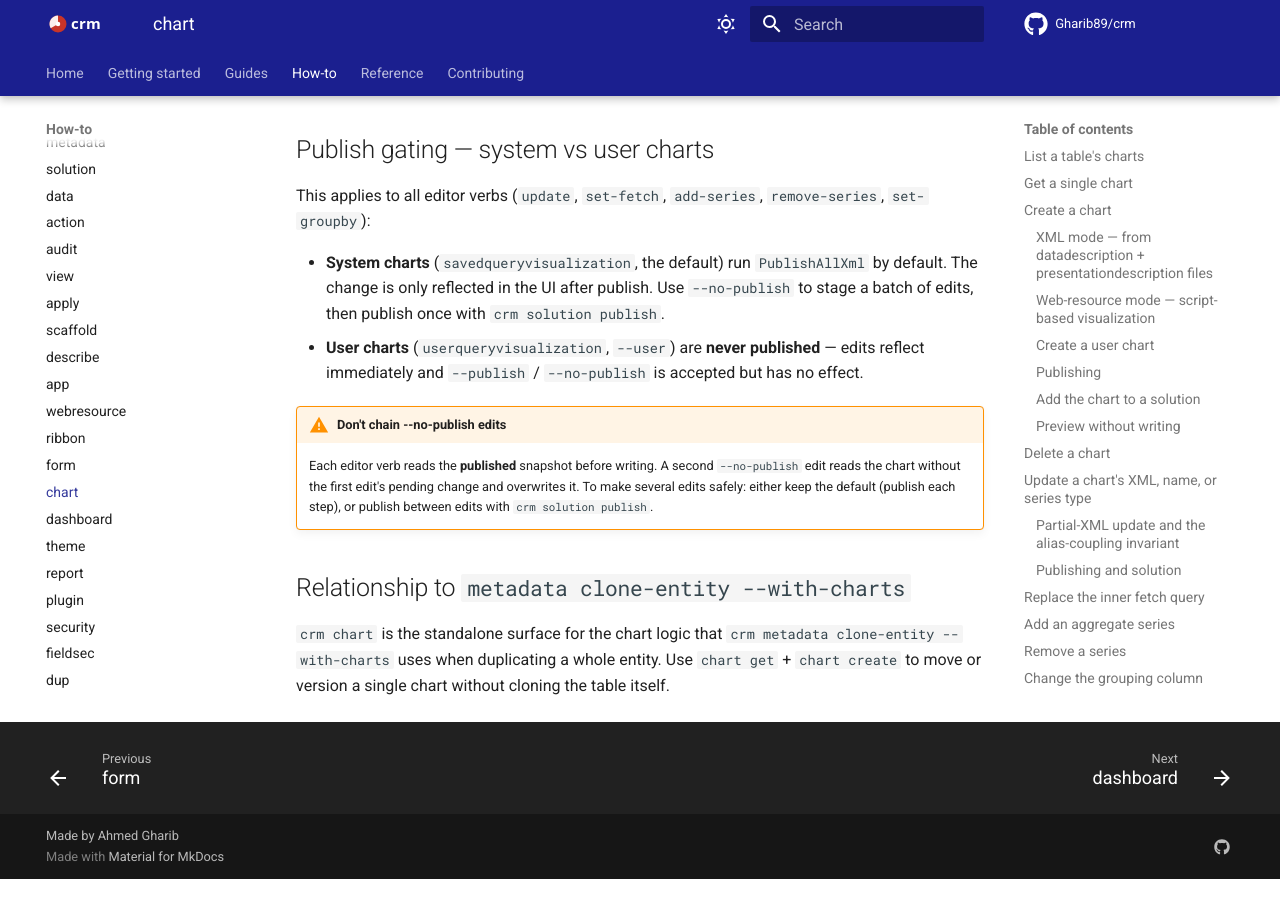
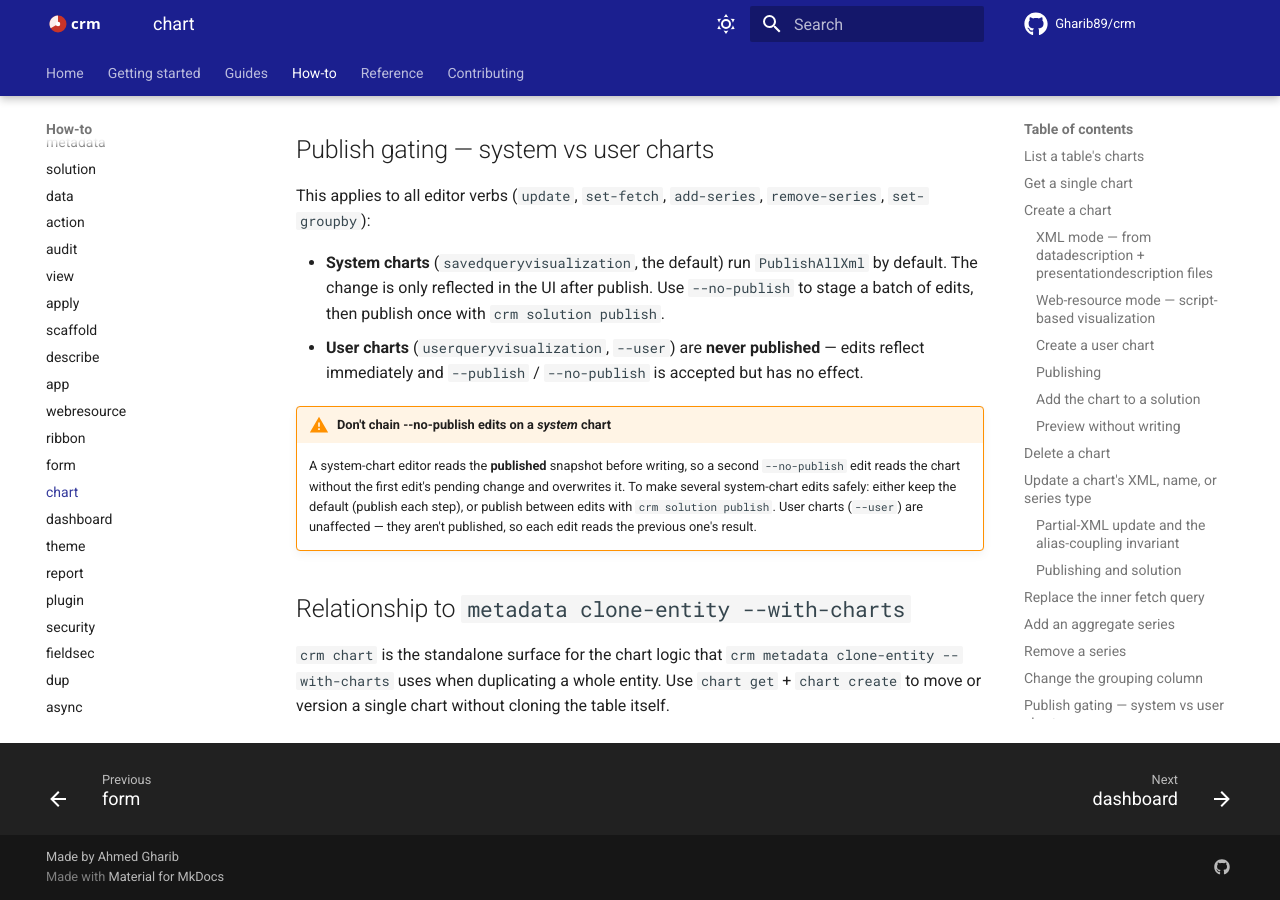
Before and after one commit to Gharib89/crm, an MkDocs documentation site: the page built from docs/how-to/chart.md, in a window 1280 px wide and 900 px high, scrolled down 4997 px. Built offline with MkDocs 1.6.1 and Material for MkDocs 9.7.7, drawn with Linux system fonts in a browser that asks for light colours; comment, search, counter and statistics services are not loaded; before the commit the page ends 5876 px from its top, so only the background shows below that.

Commit message:
fix: address Copilot round 2 on chart editors
- _fetch_attrs now returns every <attribute> in the fetch (including those in a
  <link-entity>), so alias-coupling validation sees aliases bound to linked
  columns instead of falsely rejecting them.
- set-groupby clears a stale dategrouping when switching columns without one,
  so an interval can't linger on a non-date column.
- clarify the publish-gating warning applies to system charts (user charts read
  their own prior edit).

Co-Authored-By: Claude Opus 4.8 <noreply@anthropic.com>
Claude-Session: https://claude.ai/code/session_012VzFcasdZvF1RyfQTGtKpJ

```diff
--- a/docs/how-to/chart.md
+++ b/docs/how-to/chart.md
@@ -250,11 +250,13 @@ This applies to all editor verbs (`update`, `set-fetch`, `add-series`,
   — edits reflect immediately and `--publish` / `--no-publish` is accepted but
   has no effect.
 
-!!! warning "Don't chain --no-publish edits"
-    Each editor verb reads the **published** snapshot before writing. A second
-    `--no-publish` edit reads the chart without the first edit's pending change
-    and overwrites it. To make several edits safely: either keep the default
-    (publish each step), or publish between edits with `crm solution publish`.
+!!! warning "Don't chain --no-publish edits on a *system* chart"
+    A system-chart editor reads the **published** snapshot before writing, so a
+    second `--no-publish` edit reads the chart without the first edit's pending
+    change and overwrites it. To make several system-chart edits safely: either
+    keep the default (publish each step), or publish between edits with
+    `crm solution publish`. User charts (`--user`) are unaffected — they aren't
+    published, so each edit reads the previous one's result.
 
 ## Relationship to `metadata clone-entity --with-charts`
 
```
Also changed, not shown: 2 other files.
